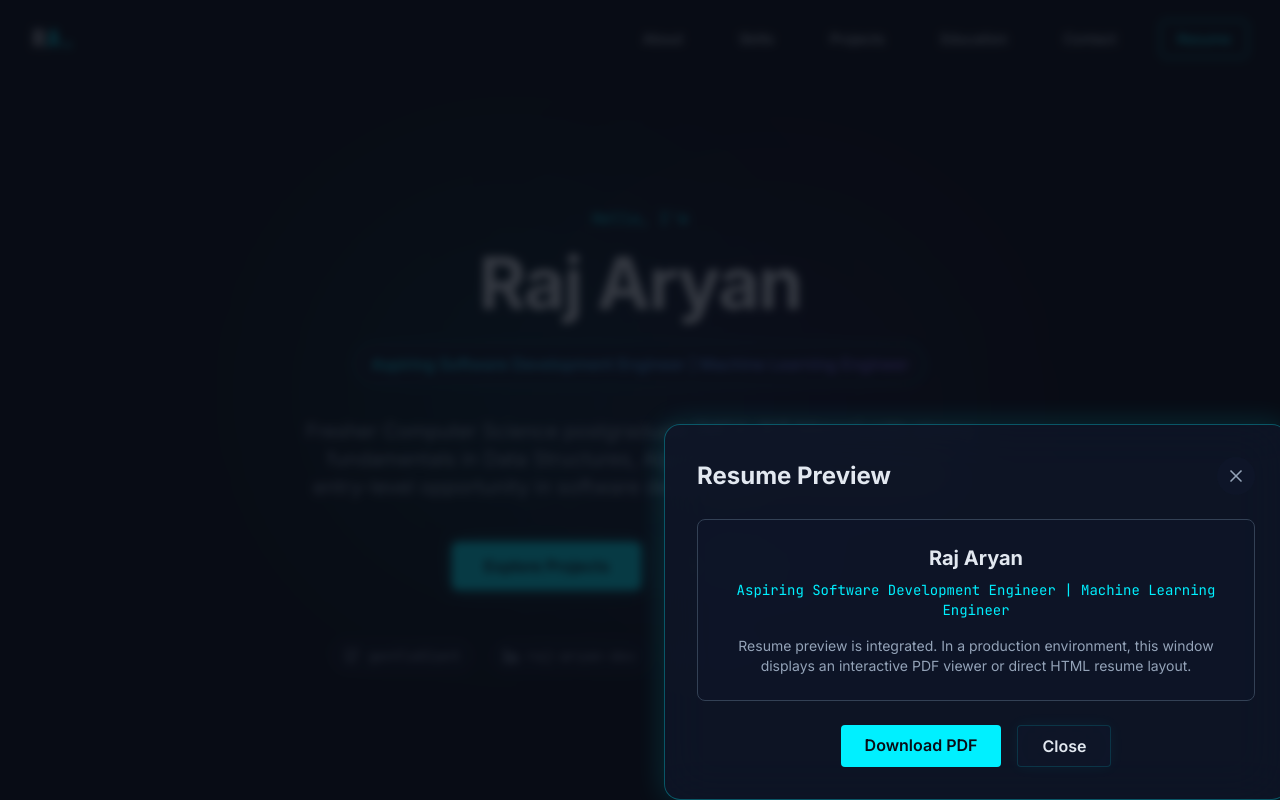
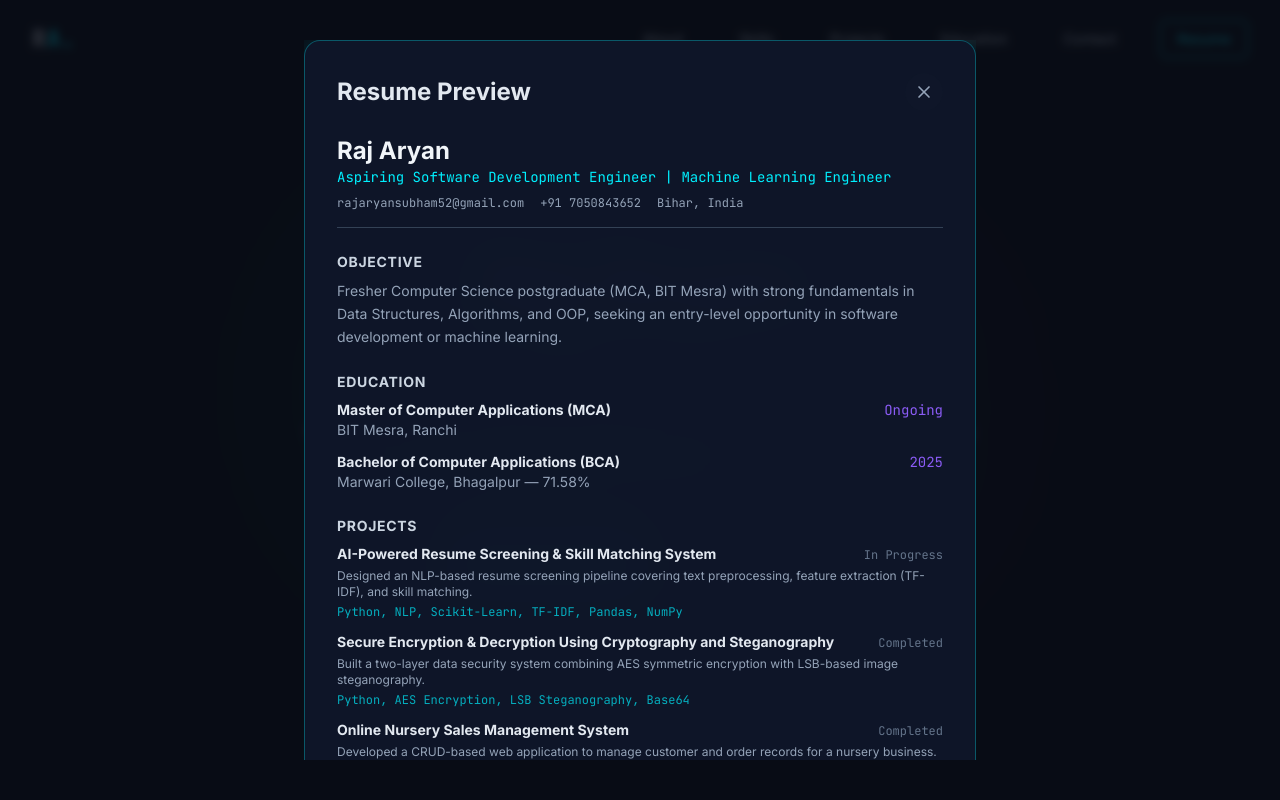
Before and after one commit to gentleG1ant/Portfolio, a React (Vite) app: page / in a window 1280 px wide. Both pictures are taken after a click on the button "Resume". Shown: the top 800 px of the page. Built offline with nearby package versions, Linux system fonts and the light colour scheme.

Commit message:
fix: Center modal and populate resume UI

```diff
--- a/src/App.tsx
+++ b/src/App.tsx
@@ -30,12 +30,52 @@ function App() {
 
       <Modal isOpen={isResumeOpen} onClose={() => setIsResumeOpen(false)} title="Resume Preview">
         <div className="flex flex-col items-center">
-          <div className="w-full bg-surface/50 p-6 rounded-lg border border-slate-700 mb-6 text-center">
-            <h3 className="text-xl font-bold text-slate-200 mb-2">{portfolioData.personalInfo.name}</h3>
-            <p className="text-primary font-mono text-sm mb-4">{portfolioData.personalInfo.title}</p>
-            <p className="text-slate-400 text-sm">
-              Resume preview is integrated. In a production environment, this window displays an interactive PDF viewer or direct HTML resume layout.
-            </p>
+          <div className="w-full text-left space-y-6 mb-8">
+            <div className="border-b border-slate-700 pb-4">
+              <h3 className="text-2xl font-bold text-slate-100">{portfolioData.personalInfo.name}</h3>
+              <p className="text-primary font-mono text-sm">{portfolioData.personalInfo.title}</p>
+              <div className="flex gap-4 text-xs text-slate-400 mt-2 font-mono">
+                <span>{portfolioData.personalInfo.email}</span>
+                <span>{portfolioData.personalInfo.phone}</span>
+                <span>{portfolioData.personalInfo.location}</span>
+              </div>
+            </div>
+
+            <div>
+              <h4 className="text-sm font-bold text-slate-300 uppercase tracking-wider mb-2 text-primary">Objective</h4>
+              <p className="text-sm text-slate-400 leading-relaxed">{portfolioData.personalInfo.careerObjective}</p>
+            </div>
+
+            <div>
+              <h4 className="text-sm font-bold text-slate-300 uppercase tracking-wider mb-2 text-primary">Education</h4>
+              <ul className="space-y-3 text-sm">
+                {portfolioData.education.map((edu, idx) => (
+                  <li key={idx} className="flex justify-between items-start">
+                    <div>
+                      <strong className="text-slate-200 block">{edu.degree}</strong>
+                      <span className="text-slate-400">{edu.institution} {edu.score ? `— ${edu.score}` : ''}</span>
+                    </div>
+                    <span className="font-mono text-secondary whitespace-nowrap">{edu.year}</span>
+                  </li>
+                ))}
+              </ul>
+            </div>
+
+            <div>
+              <h4 className="text-sm font-bold text-slate-300 uppercase tracking-wider mb-2 text-primary">Projects</h4>
+              <ul className="space-y-3 text-sm">
+                {portfolioData.projects.map((proj) => (
+                  <li key={proj.id}>
+                    <div className="flex justify-between items-baseline mb-1">
+                      <strong className="text-slate-200">{proj.title}</strong>
+                      <span className="font-mono text-xs text-slate-500">{proj.status}</span>
+                    </div>
+                    <p className="text-slate-400 text-xs mb-1">{proj.summary}</p>
+                    <p className="text-primary/70 text-xs font-mono">{proj.techStack.join(', ')}</p>
+                  </li>
+                ))}
+              </ul>
+            </div>
           </div>
           <div className="flex gap-4">
             <a
--- a/src/components/ui/Modal.tsx
+++ b/src/components/ui/Modal.tsx
@@ -32,13 +32,14 @@ export const Modal = ({ isOpen, onClose, title, children }: ModalProps) => {
             onClick={onClose}
             className="fixed inset-0 z-[100] bg-background/80 backdrop-blur-sm"
           />
+          <div className="fixed inset-0 z-[101] flex items-center justify-center p-4 sm:p-6 pointer-events-none">
             <motion.div
               initial={{ opacity: 0, scale: 0.95, y: 20 }}
               animate={{ opacity: 1, scale: 1, y: 0 }}
               exit={{ opacity: 0, scale: 0.95, y: 20 }}
-            className="fixed left-1/2 top-1/2 -translate-x-1/2 -translate-y-1/2 z-[101] w-full max-w-2xl max-h-[90vh] overflow-y-auto p-4 sm:p-6"
+              className="w-full max-w-2xl max-h-[90vh] overflow-y-auto pointer-events-auto"
             >
-            <div className="glass-panel p-6 sm:p-8 rounded-2xl relative border-primary/30 shadow-[0_0_30px_rgba(0,240,255,0.15)]">
+              <div className="glass-panel p-6 sm:p-8 rounded-2xl relative border-primary/30 shadow-[0_0_30px_rgba(0,240,255,0.15)] bg-surface/95">
                 <div className="flex justify-between items-center mb-6">
                   <h2 className="text-2xl font-bold text-slate-200">{title}</h2>
                   <button
@@ -53,6 +54,7 @@ export const Modal = ({ isOpen, onClose, title, children }: ModalProps) => {
                 </div>
               </div>
             </motion.div>
+          </div>
         </>
       )}
     </AnimatePresence>
```
Lines whose indentation alone changed are shown as unchanged.
